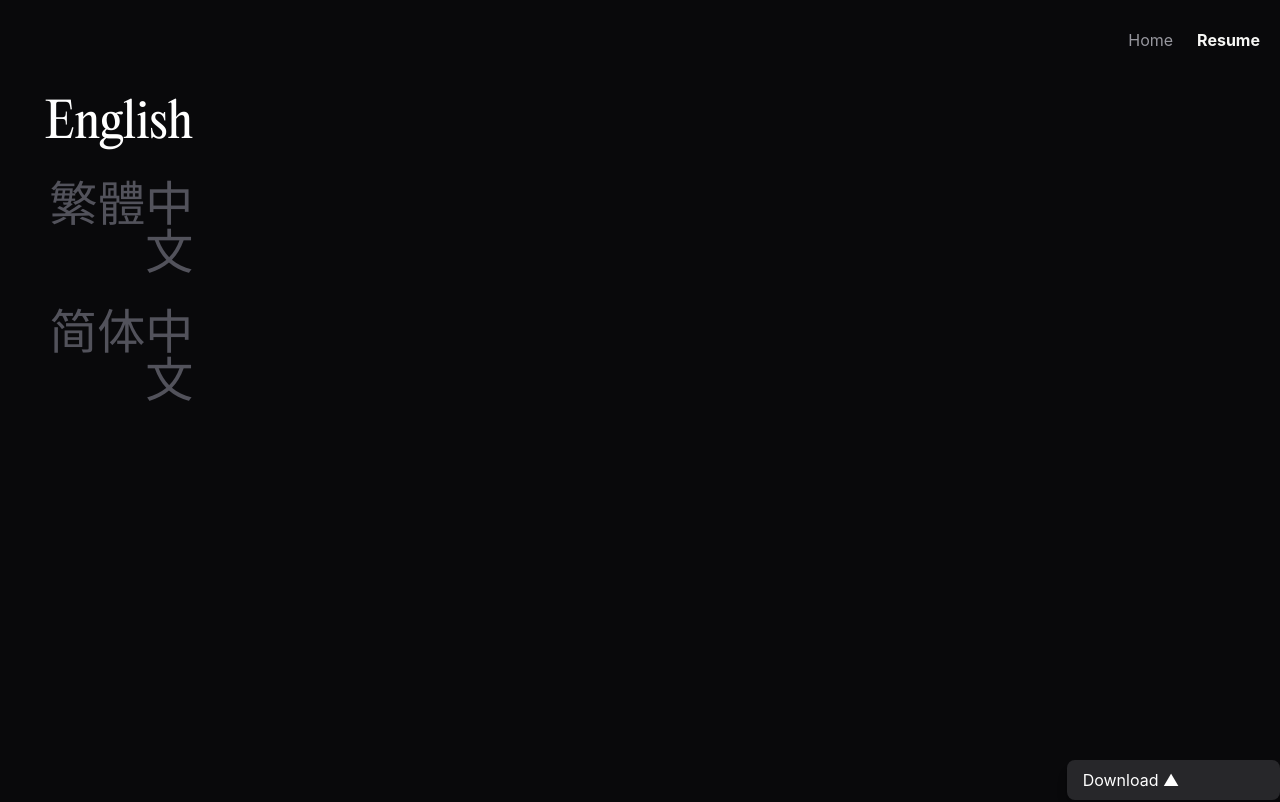
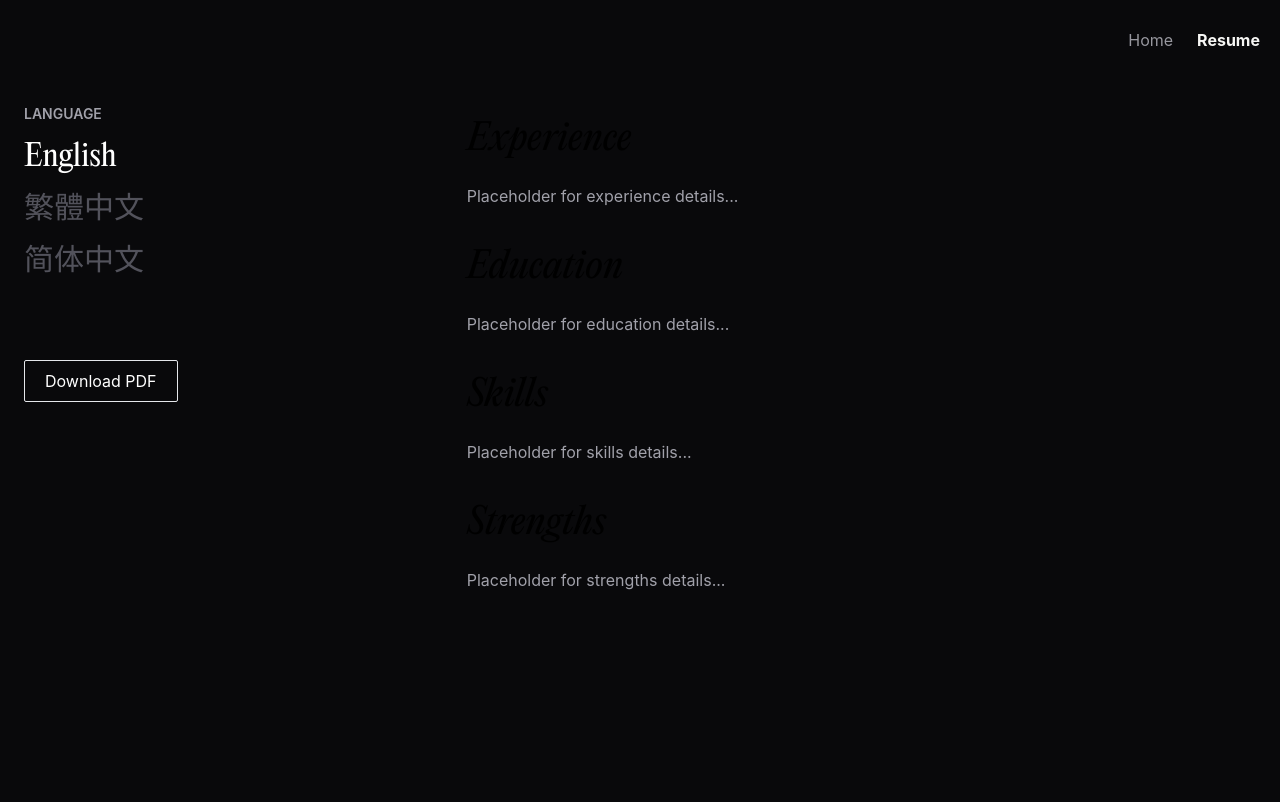
Before and after one commit to hoiian/portfolio2025, a React (Vite) app: page /resume in a window 1280 px wide. Shown: the top 802 px of the page. Built offline with nearby package versions, Linux system fonts and the light colour scheme.

Commit message:
update resume page

```diff
--- a/src/pages/Resume.jsx
+++ b/src/pages/Resume.jsx
@@ -1,55 +1,63 @@
 import React, { useState } from "react";
 import Header from "../components/Header";
+import { ChevronDown } from "lucide-react";
 
-const resumes = {
-  en: "/resumes/resume-en.pdf#toolbar=0&navpanes=0&scrollbar=0",
-  zh_tw: "/resumes/resume-tw.pdf#toolbar=0&navpanes=0&scrollbar=0",
-  zh_cn: "/resumes/resume-cn.pdf#toolbar=0&navpanes=0&scrollbar=0",
-};
+const Resume = () => {
+  const [selectedLanguage, setSelectedLanguage] = useState("english");
+  const [menuOpen, setMenuOpen] = useState(false);
 
   const downloadOptions = [
-  { label: "English PDF", file: "/resumes/resume-en.pdf" },
-  { label: "繁體中文 PDF", file: "/resumes/resume-tw.pdf" },
-  { label: "简体中文 PDF", file: "/resumes/resume-cn.pdf" },
-  { label: "Word Format", file: "/resumes/resume.docx" },
-  { label: "Text Format", file: "/resumes/resume.txt" },
+    { label: "English", file: "/pdfs/resume-english.pdf" },
+    { label: "繁體中文", file: "/pdfs/resume-traditional.pdf" },
+    { label: "简体中文", file: "/pdfs/resume-simplified.pdf" },
+    { label: "English + 繁體中文", file: "/pdfs/resume-en-tw.pdf" },
+    { label: "English + 简体中文", file: "/pdfs/resume-en-cn.pdf" },
   ];
 
-export default function Resume() {
-  const [selectedLang, setSelectedLang] = useState("en");
-  const [menuOpen, setMenuOpen] = useState(false);
+  return (
+    <div className="min-h-screen flex max-w-[1360px] pt-20">
+      <Header />
+      {/* Left Sidebar */}
+      <div className="w-1/3 p-6 flex flex-col ">
 
-  return (
-    <div className="min-h-screen flex flex-col">
-      <Header />
-      <div className="flex flex-1 pt-[80px]">
-        {/* Language Selector */}
-        <div className="w-1/6 p-5 space-y-8 text-5xl">
-          <button onClick={() => setSelectedLang("en")} className={`font-heading block w-full text-right ${selectedLang === "en" ? " text-white" : "text-zinc-600"}`}>English</button>
-          <button onClick={() => setSelectedLang("zh_tw")} className={`block w-full text-right ${selectedLang === "zh_tw" ? " text-white" : "text-zinc-600"}`}>繁體中文</button>
-          <button onClick={() => setSelectedLang("zh_cn")} className={`block w-full text-right ${selectedLang === "zh_cn" ? " text-white" : "text-zinc-600"}`}>简体中文</button>
+        <div className="space-y-4 text-3xl font-heading">
+        <p className="text-sm text-zinc-400 font-sans font-semibold uppercase ">Language</p>
+          <button
+            className={`block w-full text-left ${selectedLanguage === "english" ? " text-white" : "text-zinc-600"}`}
+            onClick={() => setSelectedLanguage("english")}
+          >
+            English
+          </button>
+          <button
+            className={`block w-full text-left ${selectedLanguage === "traditional" ? " text-white" : "text-zinc-600"}`}
+            onClick={() => setSelectedLanguage("traditional")}
+          >
+            繁體中文
+          </button>
+          <button
+            className={`block w-full text-left ${selectedLanguage === "simplified" ? " text-white" : "text-zinc-600"}`}
+            onClick={() => setSelectedLanguage("simplified")}
+          >
+            简体中文
+          </button>
         </div>
-
-        {/* PDF Viewer */}
-        <div className="flex-1 flex items-center justify-center">
-          <iframe src={resumes[selectedLang]} className="w-full h-full" />
-        </div>
-
-        <div className="w-1/6 mt-10 self-end relative">
+        {/* Download Dropdown */}
+        <div className="relative mt-20">
           <button
             onClick={() => setMenuOpen(!menuOpen)}
-          className="bg-zinc-800 text-white px-4 py-2 rounded-lg shadow-lg w-full text-left"
+            className="text-white px-5 py-2 rounded-sm w-auto text-left border"
           >
-          Download ▲
+            Download PDF
+            {/* <ChevronDown size={20} strokeWidth={1} /> */}
           </button>
           {menuOpen && (
-          <div className="absolute bottom-full mb-2 bg-zinc-800 text-white p-3 rounded-lg shadow-lg w-full">
+            <div className="absolute top-full mt-2 border text-white rounded-sm w-auto">
               {downloadOptions.map((option, index) => (
                 <a
                   key={index}
                   href={option.file}
                   download
-                className="block px-4 py-2 hover:bg-zinc-700"
+                  className="block px-3 py-2 hover:bg-zinc-900"
                 >
                   {option.label}
                 </a>
@@ -59,7 +67,22 @@ export default function Resume() {
         </div>
       </div>
 
+      {/* Right Content */}
+      <div className="w-2/3 p-10 border-l-1">
+        <h2 className="text-4xl italic mb-6">Experience</h2>
+        <p>Placeholder for experience details...</p>
 
+        <h2 className="text-4xl italic mt-10 mb-6">Education</h2>
+        <p>Placeholder for education details...</p>
+
+        <h2 className="text-4xl italic mt-10 mb-6">Skills</h2>
+        <p>Placeholder for skills details...</p>
+
+        <h2 className="text-4xl italic mt-10 mb-6">Strengths</h2>
+        <p>Placeholder for strengths details...</p>
+      </div>
     </div>
   );
-}
+};
+
+export default Resume;
```
Lines whose indentation alone changed are shown as unchanged.
